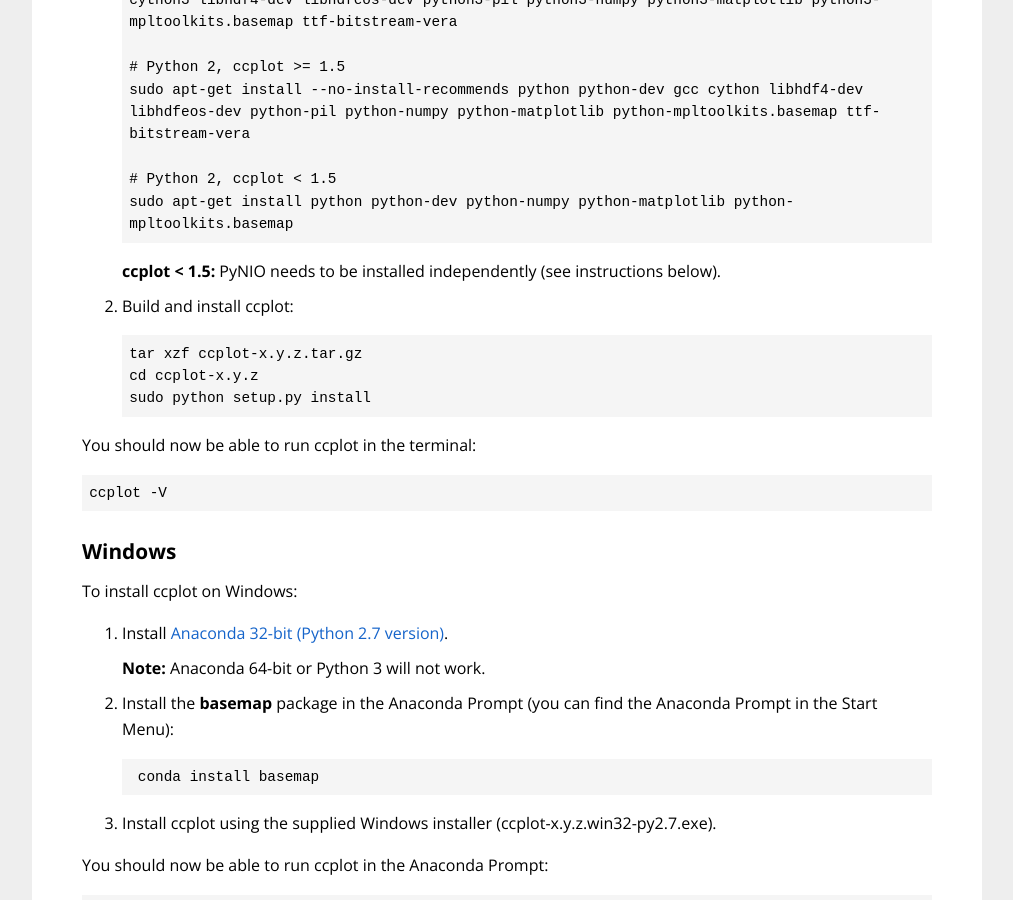
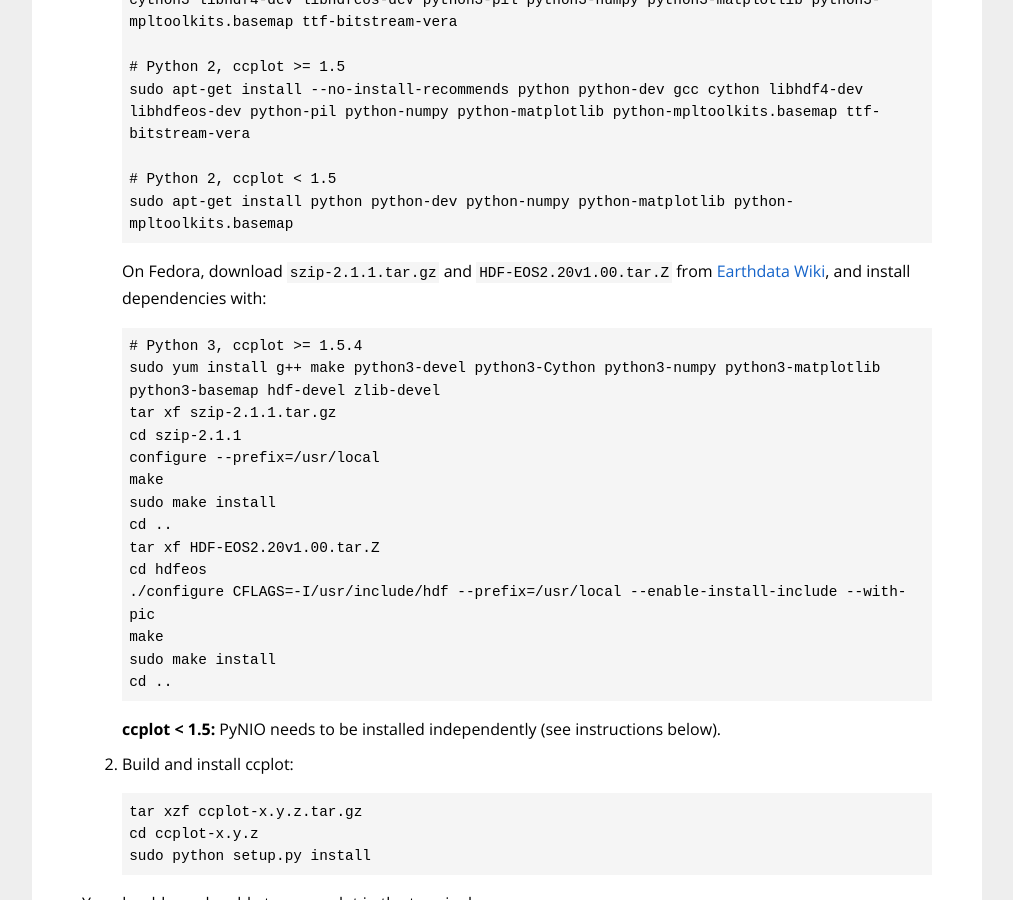
Before and after one commit to peterkuma/ccplot, a Jekyll site: the page built from download/index.md, in a window 1280 px wide and 900 px high, scrolled down 1186 px. Shown: the whole window, without its empty margins (133-1146 px from the left). Built offline with Jekyll 4.4.1, drawn with Linux system fonts in a browser that asks for light colours.

Commit message:
Add install instructions for Fedora

```diff
--- a/download/index.md
+++ b/download/index.md
@@ -178,6 +178,25 @@
        # Python 2, ccplot < 1.5
        sudo apt-get install python python-dev python-numpy python-matplotlib python-mpltoolkits.basemap
 
+   On Fedora, download `szip-2.1.1.tar.gz` and `HDF-EOS2.20v1.00.tar.Z` from
+   [Earthdata Wiki](https://wiki.earthdata.nasa.gov/display/DAS/Toolkit+Downloads),
+   and install dependencies with:
+
+       # Python 3, ccplot >= 1.5.4
+       sudo yum install g++ make python3-devel python3-Cython python3-numpy python3-matplotlib python3-basemap hdf-devel zlib-devel
+       tar xf szip-2.1.1.tar.gz
+       cd szip-2.1.1
+       configure --prefix=/usr/local
+       make
+       sudo make install
+       cd ..
+       tar xf HDF-EOS2.20v1.00.tar.Z
+       cd hdfeos
+       ./configure CFLAGS=-I/usr/include/hdf --prefix=/usr/local --enable-install-include --with-pic
+       make
+       sudo make install
+       cd ..
+
    **ccplot < 1.5:** PyNIO needs to be installed independently
    (see instructions below).
 
```
